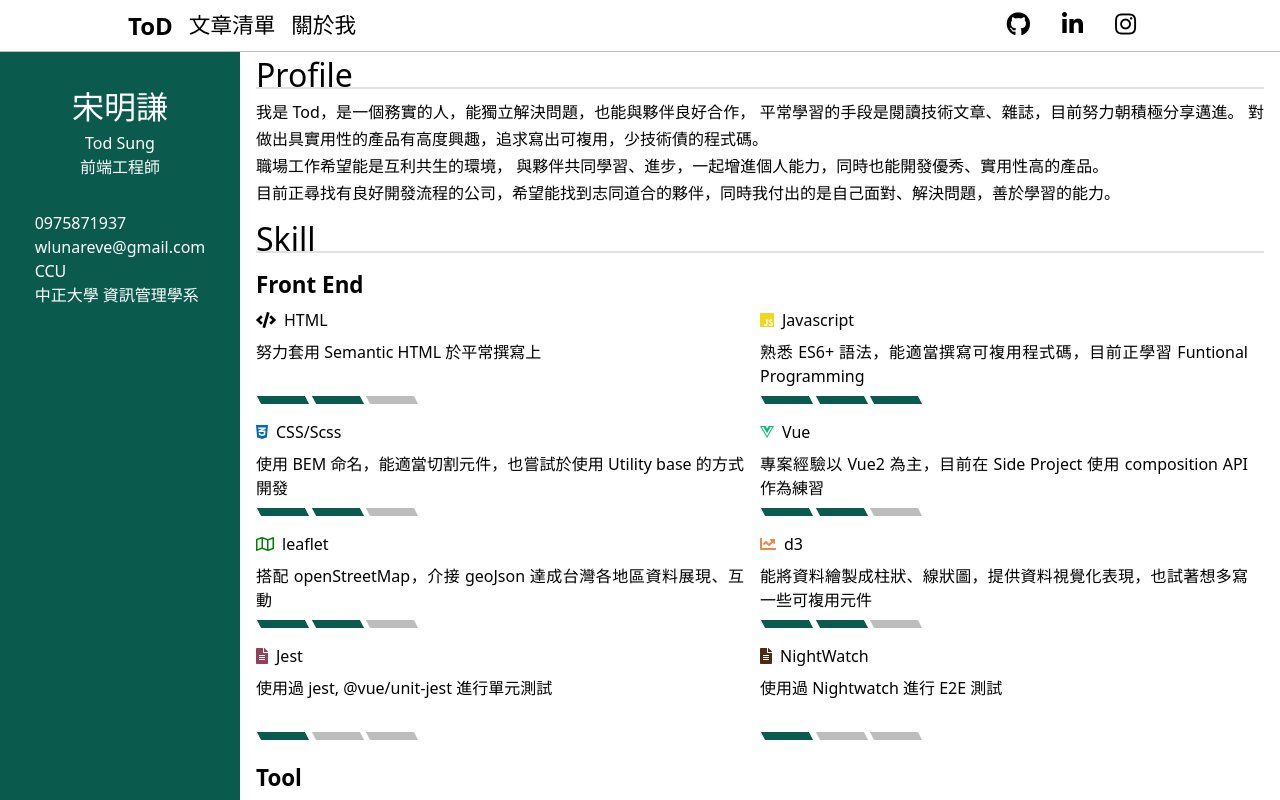
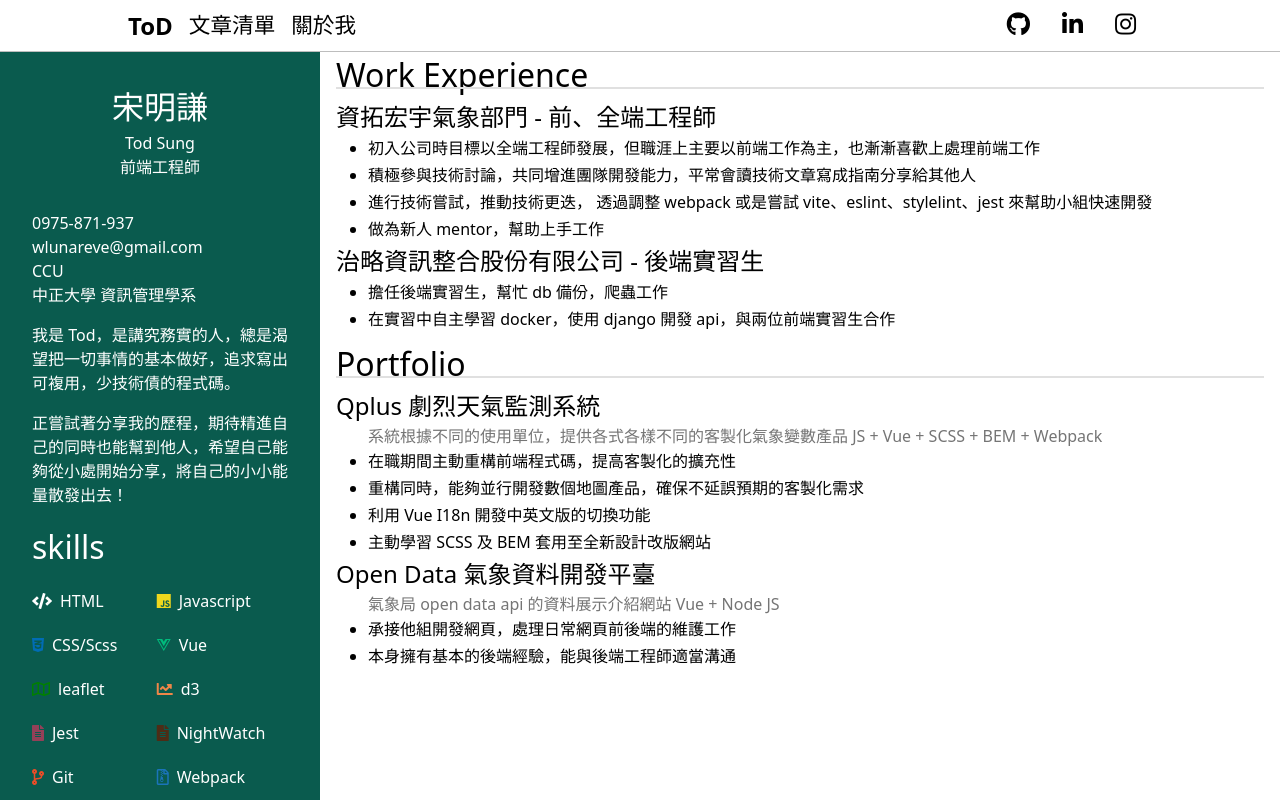
Before and after one commit to wlunareve/archive-wlunareve.github.io, a Vue app in the folder code/: page /cv in a window 1280 px wide. Shown: the top 800 px of the page. Built offline with nearby package versions, Linux system fonts and the light colour scheme.

Commit message:
feat(cv): reconstruct cv page

```diff
--- a/code/src/components/cv/content.vue
+++ b/code/src/components/cv/content.vue
@@ -2,64 +2,12 @@
   <div id="cv-content"
     class="cv-content"
   >
-    <section class="cv-content__section">
-      <h1 class="cv-content__title">
-        Profile
-      </h1>
-      <p
-        class="profile__content"
-      >
-        我是 Tod，是一個務實的人，能獨立解決問題，也能與夥伴良好合作，
-        平常學習的手段是閱讀技術文章、雜誌，目前努力朝積極分享邁進。
-        對做出具實用性的產品有高度興趣，追求寫出可複用，少技術債的程式碼。
-      </p>
-      <p class="profile__content">
-        職場工作希望能是互利共生的環境，
-        與夥伴共同學習、進步，一起增進個人能力，同時也能開發優秀、實用性高的產品。
-      </p>
-      <p
-        class="profile__content"
-      >
-        目前正尋找有良好開發流程的公司，希望能找到志同道合的夥伴，同時我付出的是自己面對、解決問題，善於學習的能力。
-      </p>
-    </section>
-
-    <section class="cv-content__section">
-      <h1 class="cv-content__title">
-        Skill
-      </h1>
-      <h2 class="skill__title">
-        Front End
-      </h2>
-      <div class="skill__wrapper">
-        <Skill v-for="frontEndSkill in frontEndSkills"
-          :key="frontEndSkill.name"
-          :name="frontEndSkill.name"
-          :description="frontEndSkill.description"
-          :level="frontEndSkill.level"
-          :icon="frontEndSkill.icon"
-        />
-      </div>
-      <h2 class="skill__title">
-        Tool
-      </h2>
-      <div class="skill__wrapper">
-        <Skill v-for="toolSkill in toolSkills"
-          :key="toolSkill.name"
-          :name="toolSkill.name"
-          :description="toolSkill.description"
-          :level="toolSkill.level"
-          :icon="toolSkill.icon"
-        />
-      </div>
-    </section>
-
     <section class="cv-content__section article">
       <h1 class="cv-content__title">
-        Employment History
+        Work Experience
       </h1>
       <Article
-        title="資拓宏宇氣象部門-前、全端工程師"
+        title="資拓宏宇氣象部門 - 前、全端工程師"
         :li-contents="[
           '初入公司時目標以全端工程師發展，但職涯上主要以前端工作為主，也漸漸喜歡上處理前端工作',
           '積極參與技術討論，共同增進團隊開發能力，平常會讀技術文章寫成指南分享給其他人',
@@ -68,7 +16,7 @@
         ]"
       />
       <Article
-        title="治略資訊整合股份有限公司-後端實習生"
+        title="治略資訊整合股份有限公司 - 後端實習生"
         :li-contents="[
           '擔任後端實習生，幫忙 db 備份，爬蟲工作',
           '在實習中自主學習 docker，使用 django 開發 api，與兩位前端實習生合作',
@@ -106,6 +54,7 @@
 
 <script>
   import { ref } from 'vue'
+  import { frontEndSkills, toolSkills } from '@/config/cv/skill_config.js'
   import Article from "@/components/cv/article.vue"
   import Skill from "@/components/cv/skill.vue"
   export default {
@@ -126,131 +75,6 @@
         "在職場工作的觀點，我認為是一個互利共生的關係，",
         "與夥伴共同學習、進步，增進個人能力，同時間也開發出優秀、實用性高的產品，是我理想的工作環境。",
         "目前正尋找有良好開發流程的公司，希望能找到志同道合的夥伴，同時我付出的是自己面對問題、解決問題，善於學習的能力。",
-      ]
-
-      const frontEndSkills = [
-        {
-          name: 'HTML',
-          description: '努力套用 Semantic HTML 於平常撰寫上',
-          level: 2,
-          icon: {
-            source: 'fas',
-            name: 'fa-code',
-          },
-        },
-        {
-          name: 'Javascript',
-          description: '熟悉 ES6+ 語法，能適當撰寫可複用程式碼，目前正學習 Funtional Programming',
-          level: 3,
-          icon: {
-            source: 'fab',
-            name: 'fa-js',
-            color: '#EFD81D'
-          },
-        },
-        {
-          name: 'CSS/Scss',
-          description: '使用 BEM 命名，能適當切割元件，也嘗試於使用 Utility base 的方式開發',
-          level: 2,
-          icon: {
-            source: 'fab',
-            name: 'fa-css3-alt',
-            color: '#016CB4'
-          },
-        },
-        {
-          name: 'Vue',
-          description: '專案經驗以 Vue2 為主，目前在 Side Project 使用 composition API 作為練習',
-          level: 2,
-          icon: {
-            source: 'fab',
-            name: 'fa-vuejs',
-            color: '#00BB7C'
-          },
-        },
-        {
-          name: 'leaflet',
-          description: '搭配 openStreetMap，介接 geoJson 達成台灣各地區資料展現、互動',
-          level: 2,
-          icon: {
-            source: 'far',
-            name: 'fa-map',
-            color: 'green',
-          },
-        },
-        {
-          name: 'd3',
-          description: '能將資料繪製成柱狀、線狀圖，提供資料視覺化表現，也試著想多寫一些可複用元件',
-          level: 2,
-          icon: {
-            source: 'fas',
-            name: 'fa-chart-line',
-            color: '#EF8648',
-          },
-        },
-        {
-          name: 'Jest',
-          description: '使用過 jest, @vue/unit-jest 進行單元測試',
-          level: 1,
-          icon: {
-            source: 'fas',
-            name: 'fa-file-alt',
-            color: '#944058'
-          },
-        },
-        {
-          name: 'NightWatch',
-          description: '使用過 Nightwatch 進行 E2E 測試',
-          level: 1,
-          icon: {
-            source: 'fas',
-            name: 'fa-file-alt',
-            color: '#4D2C16'
-          },
-        },
-      ]
-
-      const toolSkills = [
-        {
-          name: 'Git',
-          description: '具備基本指令操作能力，能應用 semantic commit 進行版控，閱讀過 flow 的相關文章',
-          level: 2,
-          icon: {
-            source: 'fas',
-            name: 'fa-code-branch',
-            color: '#EB4D28'
-          },
-        },
-        {
-          name: 'Webpack',
-          description: '具有前端網站 config 調整經驗，能獨立完成套件跨版本更新工作',
-          level: 2,
-          icon: {
-            source: 'far',
-            name: 'fa-file-archive',
-            color: '#1B74BA'
-          },
-        },
-        {
-          name: 'Vite',
-          description: '將小組打包工具轉換為 vite ，增進工作效率',
-          level: 1,
-          icon: {
-            source: 'far',
-            name: 'fa-file-archive',
-            color: '#F7C23B'
-          },
-        },
-        {
-          name: 'Docker',
-          description: '具備基本指令操作能力 能夠撰寫 compose',
-          level: 2,
-          icon: {
-            source: 'fab',
-            name: 'fa-docker',
-            color: '#2391E6'
-          },
-        },
       ]
 
       return {
--- a/code/src/components/cv/sidebar.vue
+++ b/code/src/components/cv/sidebar.vue
@@ -11,29 +11,68 @@
     <span>
       前端工程師
     </span>
-    <div class="details">
-      <span>
-        0975871937
-      </span>
-      <span>
+    <ul class="details">
+      <li>
+        0975-871-937
+      </li>
+      <li>
         wlunareve@gmail.com
-      </span>
-      <span>
+      </li>
+      <li>
         CCU
-      </span>
-      <span>
+      </li>
+      <li>
         中正大學 資訊管理學系
-      </span>
+      </li>
+    </ul>
+    <div class="about">
+      <p v-for="(about, index) in aboutContents"
+        :key="index"
+        class="about__item"
+      >
+        {{ about }}
+      </p>
+    </div>
+    <div class="skills">
+      <span class="skills__title">skills</span>
+      <div class="skills__content">
+        <Skill v-for="toolSkill in skills"
+          :key="toolSkill.name"
+          :name="toolSkill.name"
+          :icon="toolSkill.icon"
+          class="skills__item"
+        />
+      </div>
     </div>
   </aside>
 </template>
 
 <script>
+  import { frontEndSkills, toolSkills } from '@/config/cv/skill_config.js'
+  import { computed } from "vue";
+  import Skill from "@/components/cv/skill.vue"
+
   export default {
     name: 'CvSidebar',
 
+    components: {
+      Skill,
+    },
+
     setup() {
+      const aboutContents = [
+        '我是 Tod，是講究務實的人，總是渴望把一切事情的基本做好，追求寫出可複用，少技術債的程式碼。',
+        '正嘗試著分享我的歷程，期待精進自己的同時也能幫到他人，希望自己能夠從小處開始分享，將自己的小小能量散發出去！'
+      ]
 
+      const skills = computed(() => {
+        return [...frontEndSkills, ...toolSkills]
+      })
+
+      return {
+        aboutContents,
+        skills,
+      }
     }
   }
 </script>
@@ -45,7 +84,7 @@
     display: flex;
     flex-direction: column;
     align-items: center;
-    margin: 0 0 2rem;
+    padding: 0 2rem;
     height: 100%;
     color: #fff;
     background-color: $teal-darken4;
@@ -56,10 +95,11 @@
     }
   }
 
-  .skills {
+  .details {
     display: flex;
     flex-direction: column;
     margin: 2rem 0 0;
+    width: 100%;
 
     &__title {
       font-size: 1.5rem;
@@ -70,17 +110,33 @@
     }
   }
 
-  .details {
+  .about {
     display: flex;
     flex-direction: column;
-    margin: 2rem 0 0;
+    gap: 1rem;
+    margin: 1rem 0;
+  }
+
+  .skills {
+    align-self: flex-start;
+    display: flex;
+    flex-direction: column;
 
     &__title {
-      font-size: 1.5rem;
+      font-size: 2rem;
+
+    }
+
+    &__content {
+      display: grid;
+      grid-template-columns: repeat(2, 1fr);
+      margin: 1rem 0;
     }
 
     &__item {
-      line-height: 2;
+      padding: .125rem 0;
+      // border: 1px solid #fff;
+      // border-radius: 2rem;
     }
   }
 </style>
--- a/code/src/components/cv/skill.vue
+++ b/code/src/components/cv/skill.vue
@@ -11,10 +11,14 @@
         {{ name }}
       </h3>
     </div>
-    <p class="skill__description">
+    <p v-if="description"
+      class="skill__description"
+    >
       {{ description }}
     </p>
-    <div class="skill__level">
+    <div v-if="level >= 0"
+      class="skill__level"
+    >
       <div v-for="(levelItem, index) in levelArray"
         :key="index"
         class="skill__level-item"
@@ -44,12 +48,12 @@
 
       description: {
         type: String,
-        required: true
+        default: '',
       },
 
       level: {
         type: Number,
-        required: true
+        default: -1,
       }
     },
 
--- /dev/null
+++ b/code/src/config/cv/skill_config.js
@@ -0,0 +1,124 @@
+export const frontEndSkills = [
+  {
+    name: 'HTML',
+    description: '努力套用 Semantic HTML 於平常撰寫上',
+    level: 2,
+    icon: {
+      source: 'fas',
+      name: 'fa-code',
+    },
+  },
+  {
+    name: 'Javascript',
+    description: '熟悉 ES6+ 語法，能適當撰寫可複用程式碼，目前正學習 Funtional Programming',
+    level: 3,
+    icon: {
+      source: 'fab',
+      name: 'fa-js',
+      color: '#EFD81D'
+    },
+  },
+  {
+    name: 'CSS/Scss',
+    description: '使用 BEM 命名，能適當切割元件，也嘗試於使用 Utility base 的方式開發',
+    level: 2,
+    icon: {
+      source: 'fab',
+      name: 'fa-css3-alt',
+      color: '#016CB4'
+    },
+  },
+  {
+    name: 'Vue',
+    description: '專案經驗以 Vue2 為主，目前在 Side Project 使用 composition API 作為練習',
+    level: 2,
+    icon: {
+      source: 'fab',
+      name: 'fa-vuejs',
+      color: '#00BB7C'
+    },
+  },
+  {
+    name: 'leaflet',
+    description: '搭配 openStreetMap，介接 geoJson 達成台灣各地區資料展現、互動',
+    level: 2,
+    icon: {
+      source: 'far',
+      name: 'fa-map',
+      color: 'green',
+    },
+  },
+  {
+    name: 'd3',
+    description: '能將資料繪製成柱狀、線狀圖，提供資料視覺化表現，也試著想多寫一些可複用元件',
+    level: 2,
+    icon: {
+      source: 'fas',
+      name: 'fa-chart-line',
+      color: '#EF8648',
+    },
+  },
+  {
+    name: 'Jest',
+    description: '使用過 jest, @vue/unit-jest 進行單元測試',
+    level: 1,
+    icon: {
+      source: 'fas',
+      name: 'fa-file-alt',
+      color: '#944058'
+    },
+  },
+  {
+    name: 'NightWatch',
+    description: '使用過 Nightwatch 進行 E2E 測試',
+    level: 1,
+    icon: {
+      source: 'fas',
+      name: 'fa-file-alt',
+      color: '#4D2C16'
+    },
+  },
+]
+
+export const toolSkills = [
+  {
+    name: 'Git',
+    description: '具備基本指令操作能力，能應用 semantic commit 進行版控，閱讀過 flow 的相關文章',
+    level: 2,
+    icon: {
+      source: 'fas',
+      name: 'fa-code-branch',
+      color: '#EB4D28'
+    },
+  },
+  {
+    name: 'Webpack',
+    description: '具有前端網站 config 調整經驗，能獨立完成套件跨版本更新工作',
+    level: 2,
+    icon: {
+      source: 'far',
+      name: 'fa-file-archive',
+      color: '#1B74BA'
+    },
+  },
+  {
+    name: 'Vite',
+    description: '將小組打包工具轉換為 vite ，增進工作效率',
+    level: 1,
+    icon: {
+      source: 'far',
+      name: 'fa-file-archive',
+      color: '#F7C23B'
+    },
+  },
+  {
+    name: 'Docker',
+    description: '具備基本指令操作能力 能夠撰寫 compose',
+    level: 2,
+    icon: {
+      source: 'fab',
+      name: 'fa-docker',
+      color: '#2391E6'
+    },
+  },
+]
--- a/code/src/views/cv.vue
+++ b/code/src/views/cv.vue
@@ -24,7 +24,7 @@
 
   .cv {
     display: grid;
-    grid-template-columns: 15rem 1fr;
+    grid-template-columns: 20rem 1fr;
     max-width: 1280px;
     height: calc(100vh - 3.25rem);
 
```
